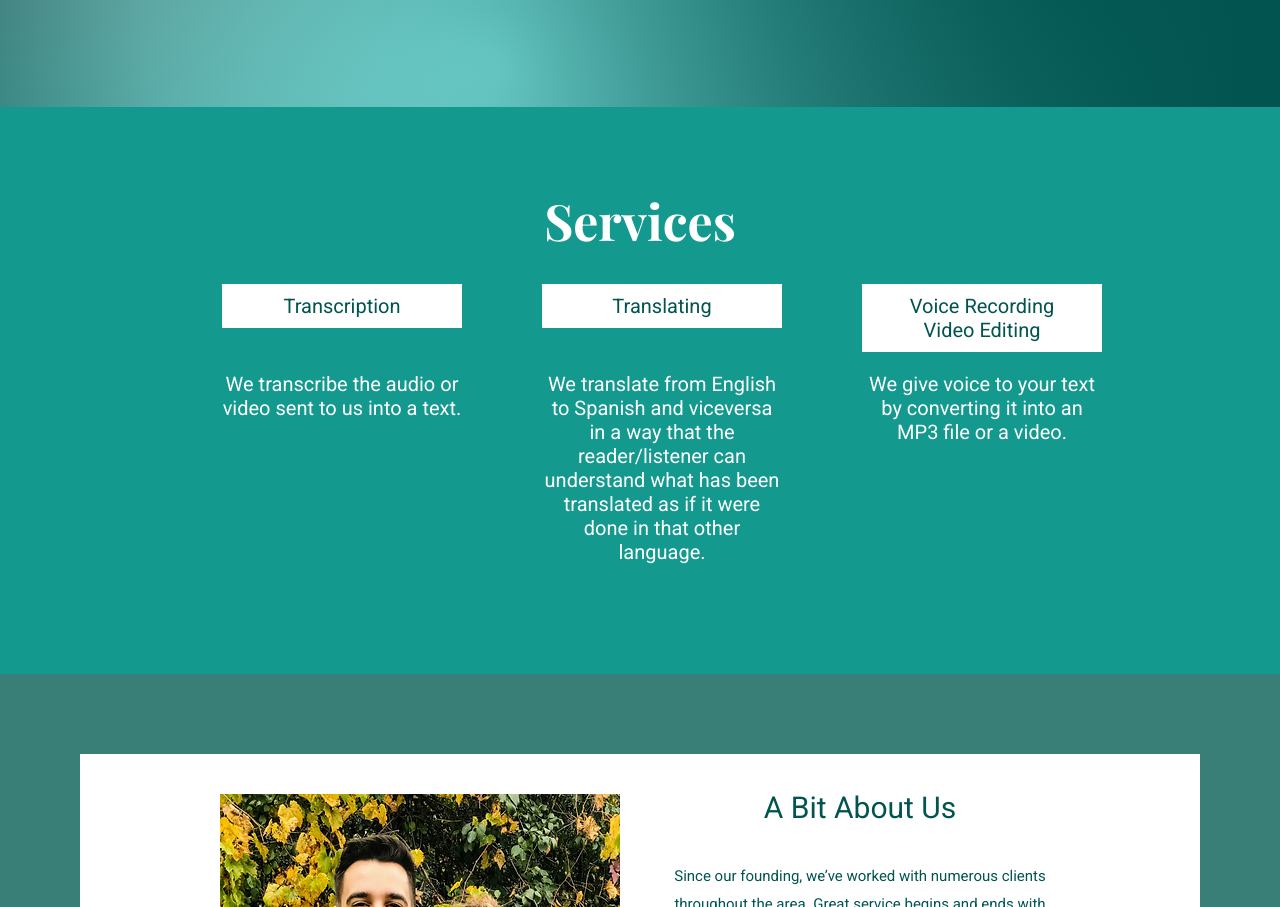
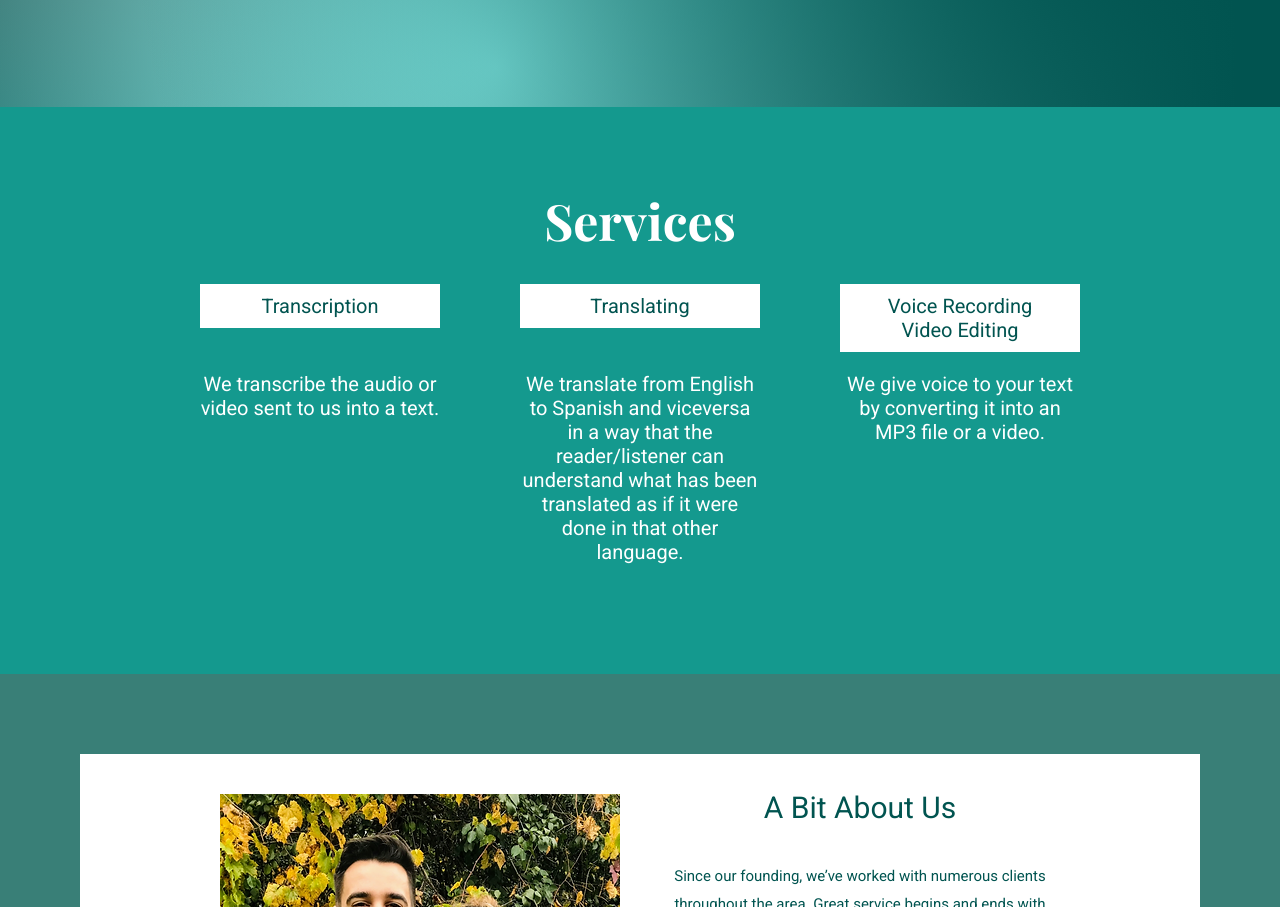
Before and after one commit to harinlee83/Santiponce-Translations-Simple, a plain HTML site: page index.html in a window 1280 px wide. Shown: the part 1901-2808 px from the top of the page. Drawn offline with nearby package versions, Linux system fonts and the light colour scheme.

Commit message:
Edited services section

```diff
--- a/static/css/styles.css
+++ b/static/css/styles.css
@@ -95,7 +95,7 @@ nav button:hover {
     color: white;
     background-color: rgb(20,153,142);
     text-align: center;
-    padding: 80px;
+    padding: 80px 0;
     font-size: 20px;
     min-width: 1200px;
 }
@@ -112,6 +112,7 @@ nav button:hover {
     grid-template-columns: auto auto auto;
     align-items: start;
     justify-items: center;
+    justify-content: center;
     margin: 0 auto;
     grid-column-gap: 20px;
     grid-row-gap: 20px;
```
